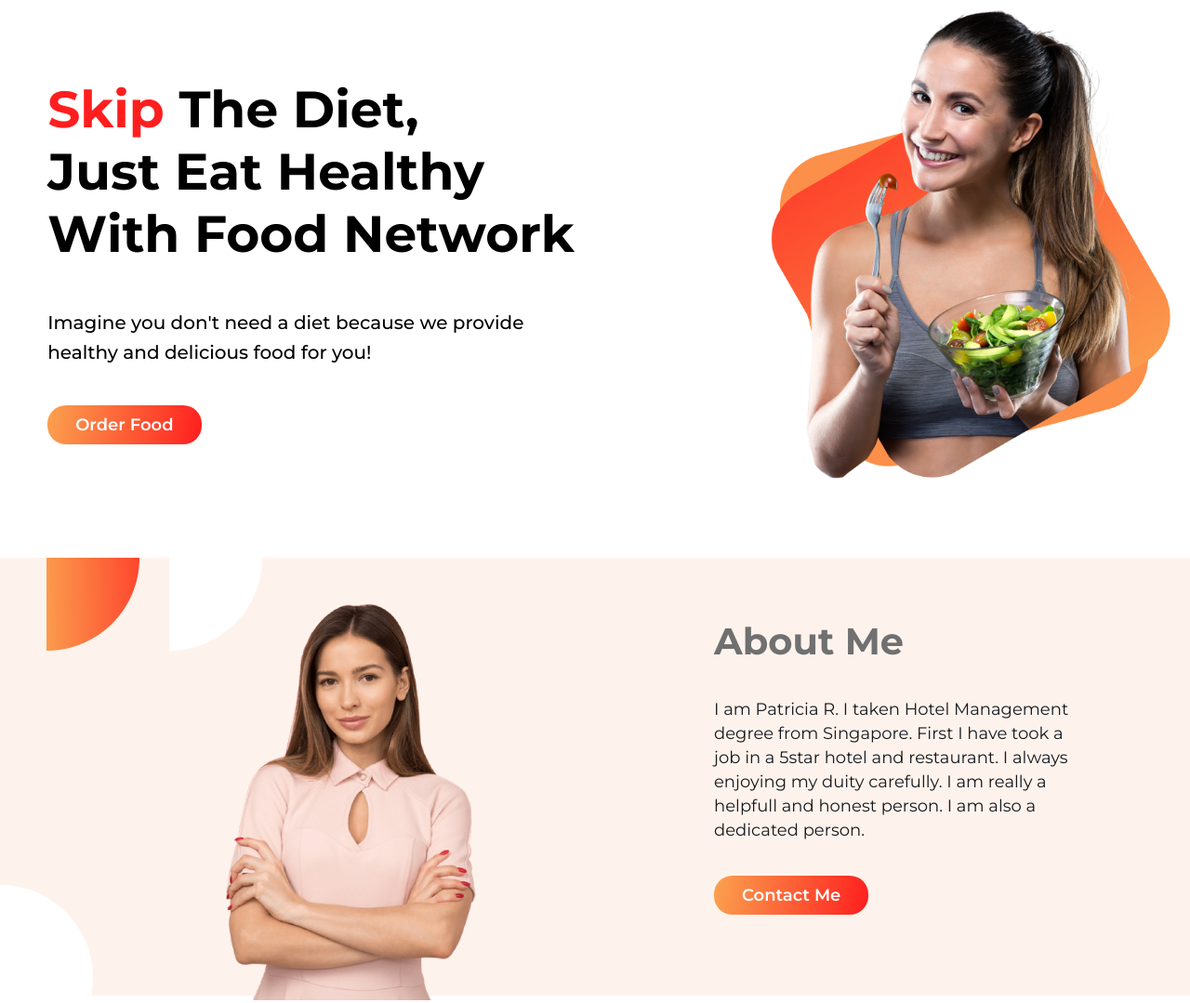
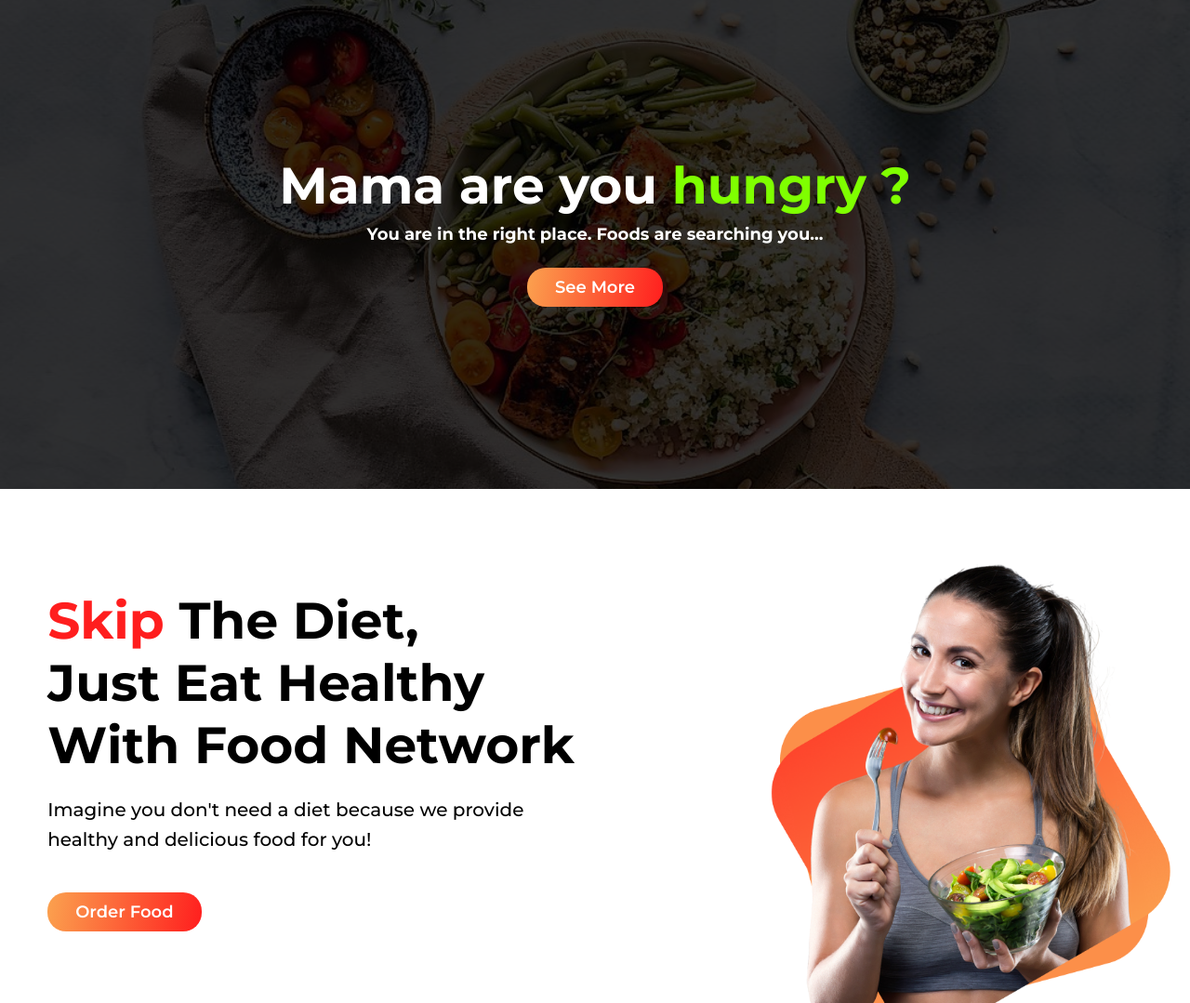
Before and after one commit to MMMonir/assignment-1, a plain HTML site: page index.html in a window 1280 px wide. Shown: the top 1079 px of the page at 93% size. Drawn offline with Linux system fonts and the light colour scheme.

Commit message:
Final Update

```diff
--- a/index.html
+++ b/index.html
@@ -11,6 +11,15 @@
     <link rel="stylesheet" href="style.css">
 </head>
 <body>
+    <section class="bgimg-section">
+       <div class="clr-over">
+            <div class="top-text">
+                <h1 class="head-title">Mama are you <span id="hun-clr">hungry &#63;</span></h1>
+                <h3 class="banner-text">You are in the right place. Foods are searching you...</h3>
+                <a href="https://web.programming-hero.com/" class="bTn" target="_blank">See More</a>
+            </div>
+       </div>
+   </section>
     <section class="top-section">
         <div class="top-div div-left">
             <h1>
--- a/style.css
+++ b/style.css
@@ -2,8 +2,36 @@ body{
     margin: 0;
     font-family: 'Montserrat', sans-serif;
 }
-section{
-    display: block;
+.bgimg-section{
+    background-image: url(images/Bg-image.jpg);
+    background-repeat: no-repeat;
+    background-size: cover;
+    background-position: center;
+    height: 526px;
+    margin-bottom: 70px;
+}
+.clr-over{
+    width: 100%;
+    height: 100%;
+    background: rgba(0,0,0,0.8);
+}
+.top-text{
+    text-align: center;
+    width: 60%;
+    margin: 0 auto;
+    padding-top: 13%;
+}
+.head-title{
+    color: #ffffff;
+}
+#hun-clr{
+    color: chartreuse;
+}
+.banner-text{
+    color: #ffffff;
+    font-size: 18px;
+    line-height: 2px;
+    padding-bottom: 26px;
 }
 .top-section{
     height: 450px;
@@ -21,6 +49,8 @@ section{
 h1{
     font-size: 55px;
     font-weight: 700;
+    padding: 0;
+    margin: 0;
 }
 .top-para{
     font-size: 20px;
```
Also changed, not shown: images/Bg-image.jpg (added).
